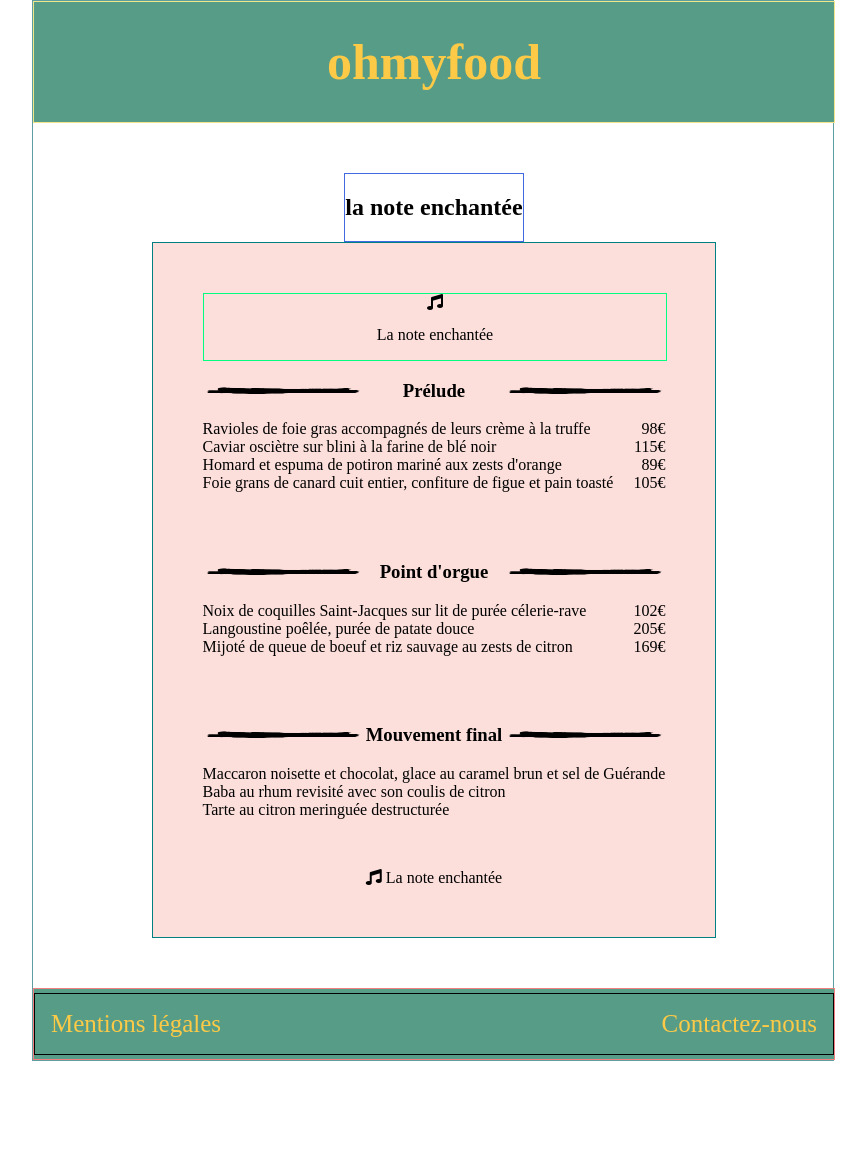
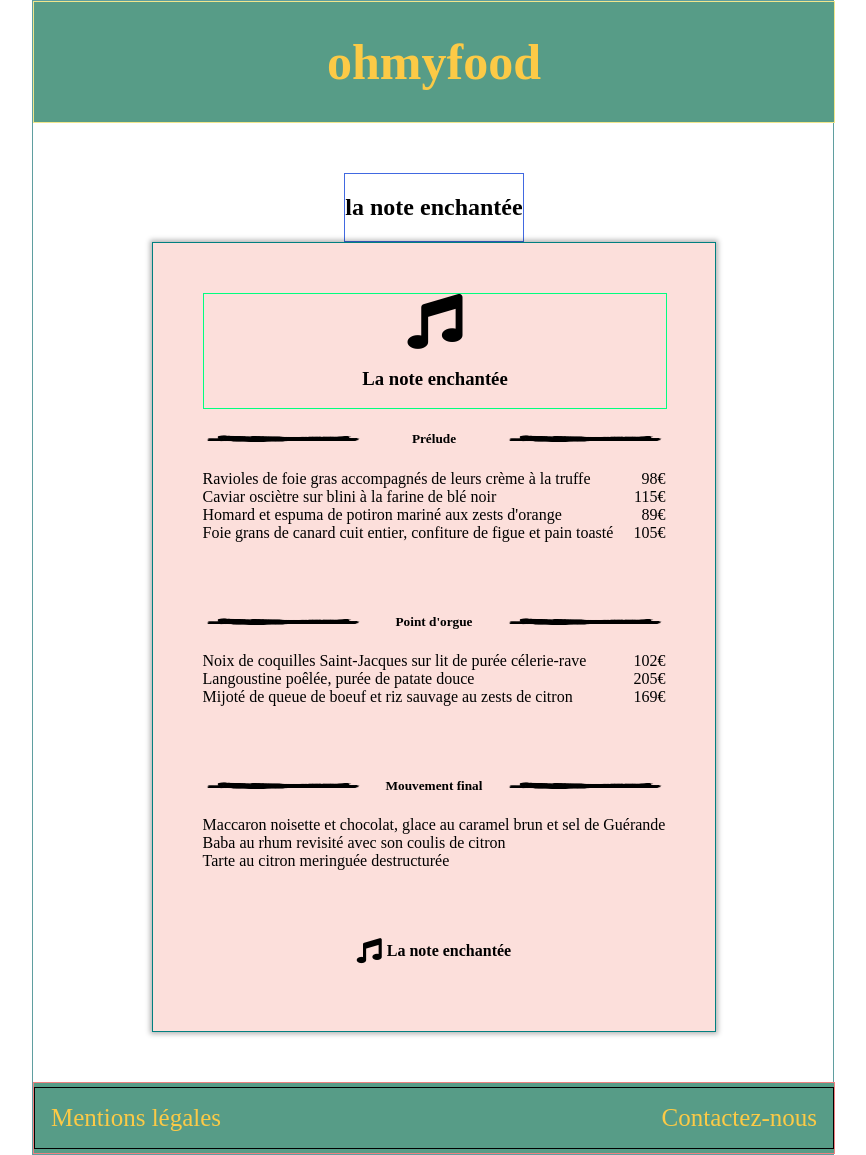
Before and after one commit to StephaneChimy/Projet-3, a website: page menus/enchantee.html in a window 1280 px wide. Shown: the whole page, without its empty margins (207-1073 px from the left). Before the commit the page ends 1061 px from the top, so only its background shows below. Drawn offline with Linux system fonts and the light colour scheme.

Commit message:
Taille des titres / ombre menu / alignement footer + font-size

```diff
--- a/menus/enchantee.html
+++ b/menus/enchantee.html
@@ -27,7 +27,7 @@
 
             <div class="menu__header">
                 <i class="fas fa-music"></i>
-                <p>La note enchantée</p>
+                <h3>La note enchantée</h3>
 
             </div>
 
@@ -35,7 +35,7 @@
 
                 <img class="menu__titre--ligneGauche" src="../images/ligne-menu-1.png" alt="une ligne à gauche du titre">
 
-                <h3>Prélude</h3>
+                <h5>Prélude</h5>
 
                 <img class="menu__titre--ligneDroite" src="../images/ligne-menu-1.png" alt="une ligne à droite du titre">
 
@@ -76,7 +76,7 @@
 
                 <img class="menu__titre--ligneGauche" src="../images/ligne-menu-1.png" alt="une ligne à gauche du titre">
 
-                <h3>Point d'orgue</h3>
+                <h5>Point d'orgue</h5>
 
                 <img class="menu__titre--ligneDroite" src="../images/ligne-menu-1.png" alt="une ligne à droite du titre">
 
@@ -109,7 +109,7 @@
 
                 <img class="menu__titre--ligneGauche" src="../images/ligne-menu-1.png" alt="une ligne à gauche du titre">
 
-                <h3>Mouvement final</h3>
+                <h5>Mouvement final</h5>
 
                 <img class="menu__titre--ligneDroite" src="../images/ligne-menu-1.png" alt="une ligne à droite du titre">
 
@@ -140,7 +140,7 @@
             <div class="menu__footer">
 
                 <i class="fas fa-music"></i>
-                <span>La note enchantée</span>
+                <h4>La note enchantée</h4>
 
             </div>
 
--- a/sass/menu.scss
+++ b/sass/menu.scss
@@ -25,6 +25,9 @@
         padding: 50px;
         margin: 0px 50px 50px 50px;
         background-color: $background-color-menu-1;
+        -webkit-box-shadow: 0px 0px 5px 2px rgba(0,0,0,0.3);
+        -moz-box-shadow: 0px 0px 5px 2px rgba(0,0,0,0.3);
+        box-shadow: 0px 0px 5px 2px rgba(0,0,0,0.3);
 
         .menu__header{
             border: springgreen 1px solid;
@@ -32,6 +35,10 @@
             flex-direction: column;
             width: 100%;
             align-items: center;
+
+            i{
+                font-size: 55px;
+            }
         }
 
         .menu__titre{
@@ -62,7 +69,14 @@
             }
         }
         .menu__footer{
-            text-align: center;
+            display: flex;
+            justify-content: center;
+            align-items: center;
+
+            i{
+                margin-right: 5px;
+                font-size: 25px;
+            }
         }
     }
 }
```
Also changed, not shown: css/menu.css, 1 other file.
